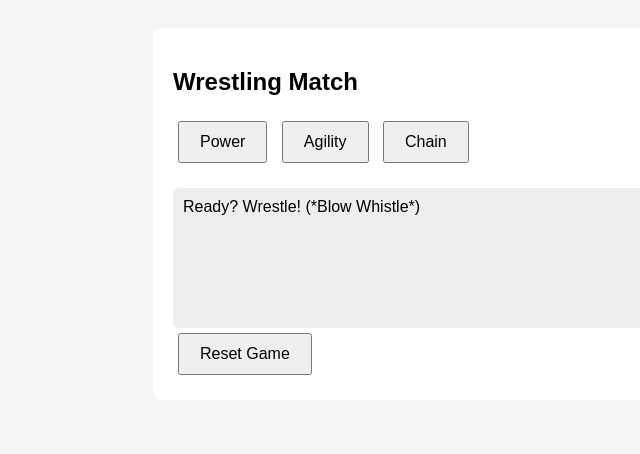
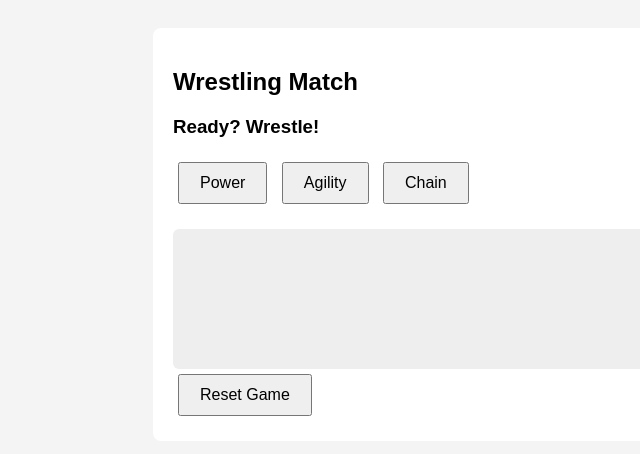
Before and after one commit to OttoMaticDesign/WrestlingSimGame, a plain HTML site: page index.html in a window 1280 px wide. Shown: the whole page, without its empty margins (217-857 px from the left). Drawn offline with Linux system fonts and the light colour scheme.

Commit message:
Update index.html

```diff
--- a/index.html
+++ b/index.html
@@ -28,6 +28,7 @@
 <body>
 <div class="container">
   <h2>Wrestling Match</h2>
+  <h3>Ready? Wrestle!</h3>
   <div id="controls">
     <button onclick="makeMove('power')">Power</button>
     <button onclick="makeMove('agility')">Agility</button>
@@ -98,9 +99,9 @@
     updateLog();
   }
 
-  function updateLog() {
-    logEl.textContent = messages.join('\n');
-  }
+  //function updateLog() {
+  //  logEl.textContent = messages.join('\n');
+  //}
 
   function resetGame() {
     playerScore = 0;
```
